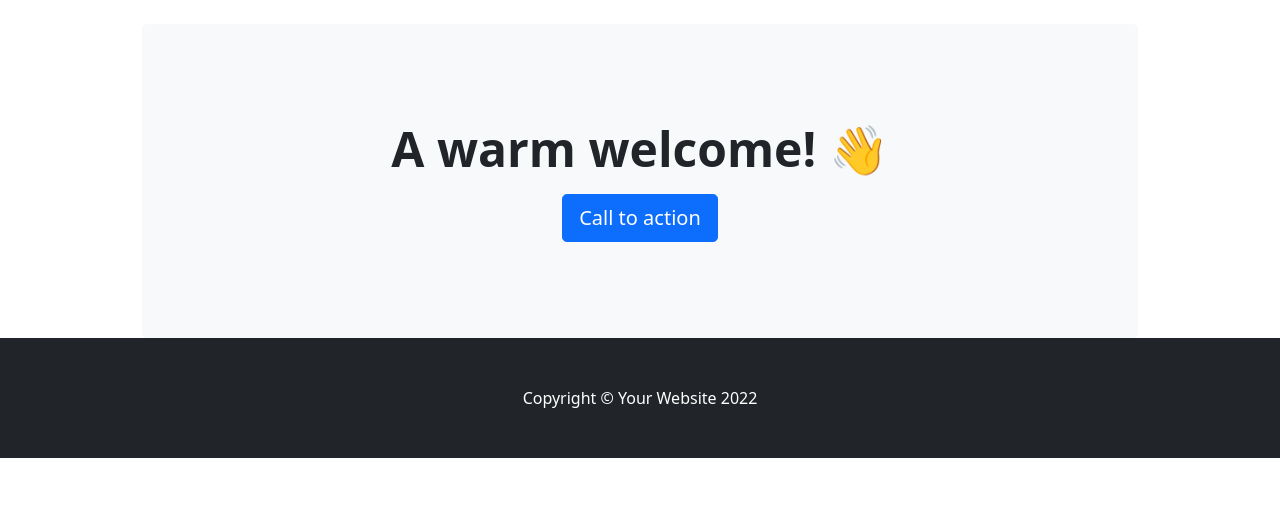
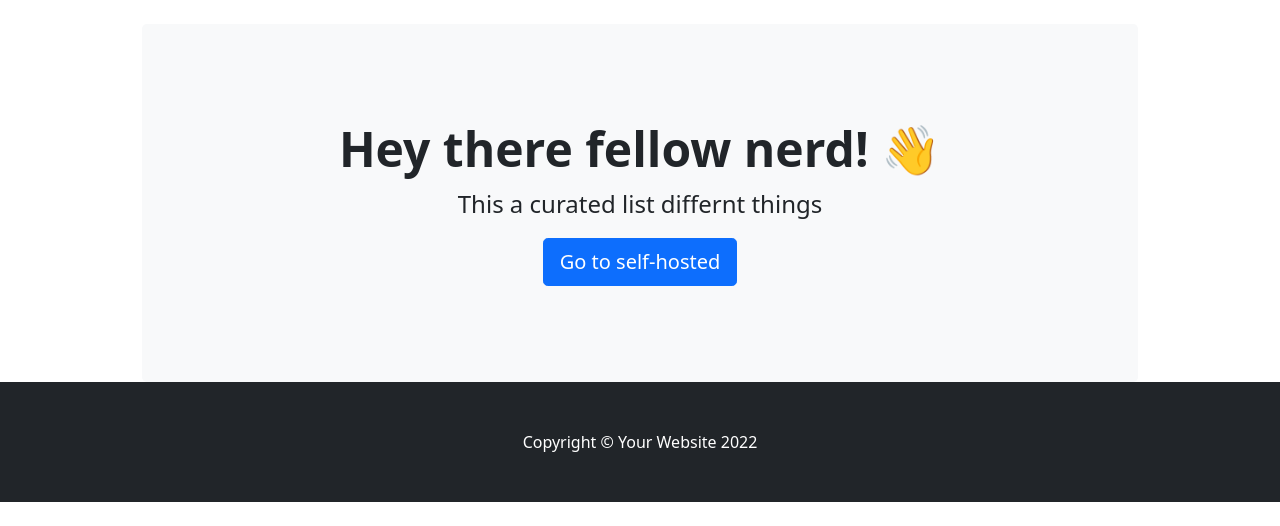
Before and after one commit to ajfriesen/curated, a Django app: page / in a window 1280 px wide. Shown: the part 152-678 px from the top of the page. Run offline with Django 4.2, Linux system fonts and the light colour scheme; parts of the project's set-up code (start-up, migrations or seed data) failed here and were passed over; some libraries are stand-ins or nearby versions.

Commit message:
Switch home page text

```diff
--- a/self_hosted/templates/self_hosted/home.html
+++ b/self_hosted/templates/self_hosted/home.html
@@ -5,9 +5,9 @@
 <div class="container px-lg-5">
     <div class="p-4 p-lg-5 bg-light rounded-3 text-center">
         <div class="m-4 m-lg-5">
-            <h1 class="display-5 fw-bold">A warm welcome! 👋</h1>
-            <p class="fs-4"></p>
-            <a class="btn btn-primary btn-lg" href="#!">Call to action</a>
+            <h1 class="display-5 fw-bold">Hey there fellow nerd! 👋</h1>
+            <p class="fs-4">This a curated list differnt things</p>
+            <a class="btn btn-primary btn-lg" href="self-hosted">Go to self-hosted</a>
         </div>
     </div>
 </div>
```
